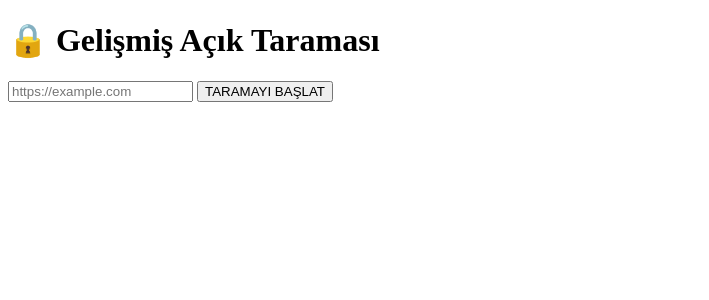
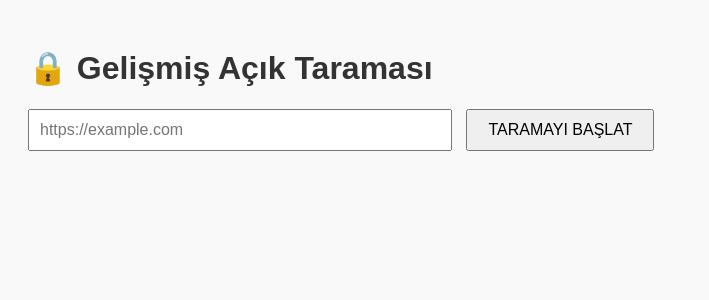
Before and after one commit to PoyrazYare156/Tht-sql, a FastAPI app: page / in a window 1280 px wide. Shown: the top 300 px of the page, without its empty margins (0-709 px from the left). Run offline with FastAPI, Linux system fonts and the light colour scheme.

Commit message:
Update index.html

```diff
--- a/templates/index.html
+++ b/templates/index.html
@@ -5,6 +5,62 @@
   <meta charset="UTF-8">
   <title>Gelişmiş Güvenlik Taraması</title>
   <script src="/static/app.js" defer></script>
+  <style>
+    body {
+      font-family: Arial, sans-serif;
+      padding: 20px;
+      background-color: #f9f9f9;
+    }
+
+    h1 {
+      color: #333;
+    }
+
+    input[type="text"] {
+      width: 400px;
+      padding: 10px;
+      margin-right: 10px;
+      font-size: 16px;
+    }
+
+    button {
+      padding: 10px 20px;
+      font-size: 16px;
+      cursor: pointer;
+    }
+
+    .vuln-item {
+      border: 1px solid #ddd;
+      padding: 15px;
+      margin-top: 15px;
+      border-radius: 5px;
+    }
+
+    .vuln-item.safe {
+      background-color: #e8fce8;
+      border-left: 5px solid green;
+    }
+
+    .vuln-item.vulnerable {
+      background-color: #ffeaea;
+      border-left: 5px solid red;
+    }
+
+    .vuln-item.error {
+      background-color: #fff3cd;
+      border-left: 5px solid orange;
+    }
+
+    code {
+      background-color: #eee;
+      padding: 2px 4px;
+      border-radius: 3px;
+    }
+
+    em {
+      color: #555;
+    }
+  </style>
 </head>
 <body>
   <h1>🔒 Gelişmiş Açık Taraması</h1>
```
